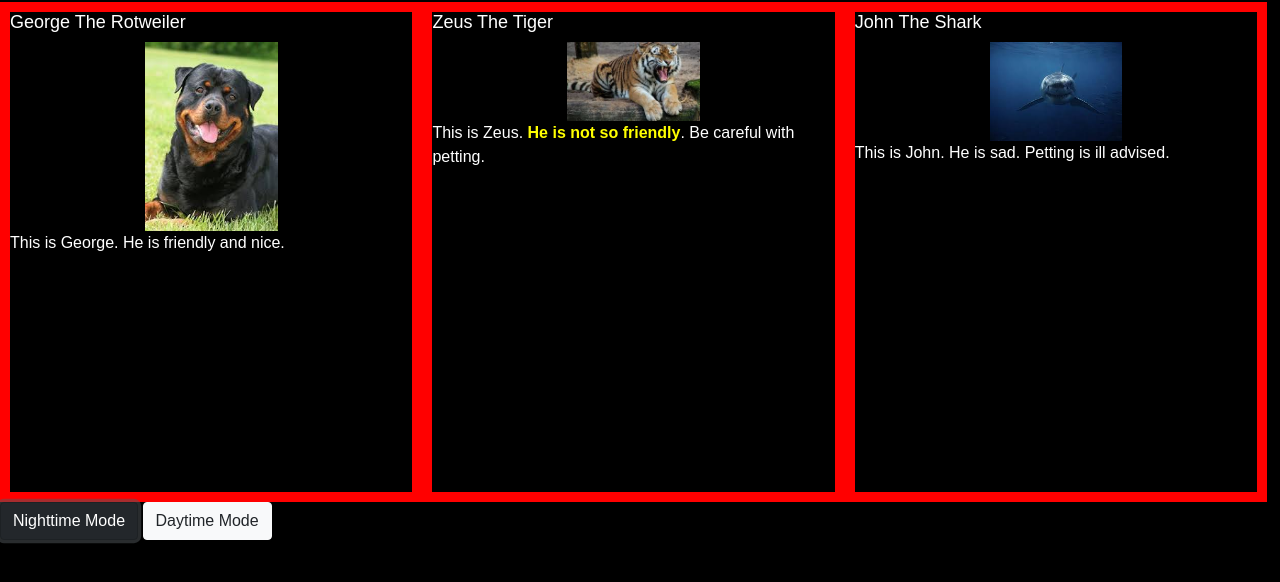
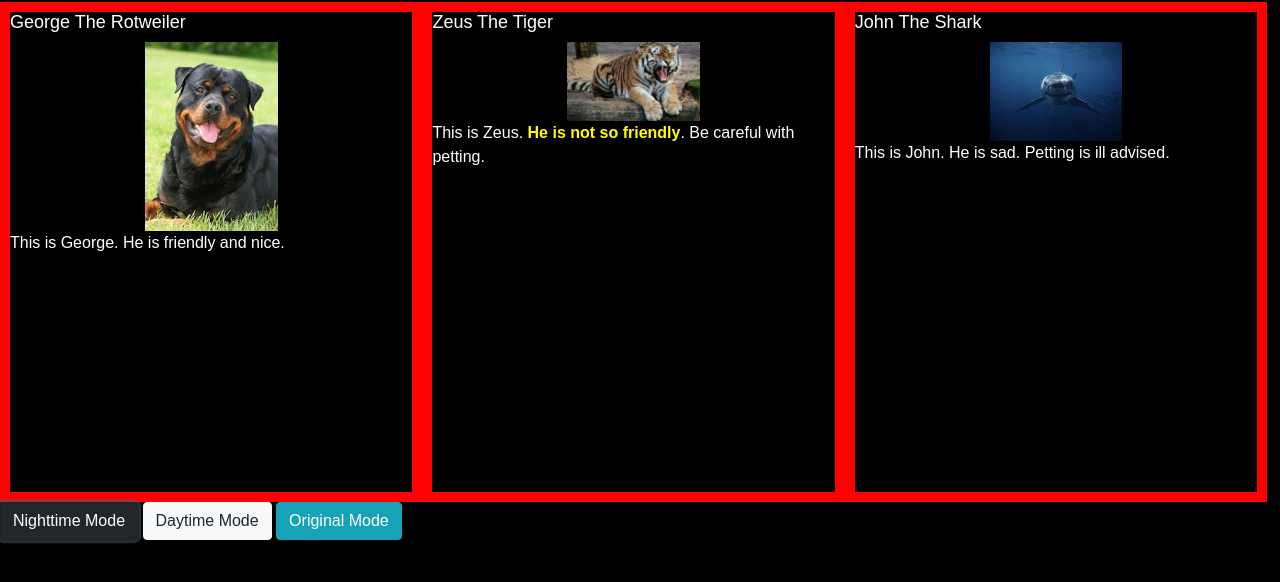
Before and after one commit to drewjparker91/animal-shelter-site, a plain HTML site: page index.html in a window 1280 px wide. Both pictures are taken after a click on the button "Nighttime Mode". Shown: the part 54-636 px from the top of the page. Drawn offline with Linux system fonts and the light colour scheme.

Commit message:
add original background button
co-author: Drew Parker <drewparker91@gmail.com>

```diff
--- a/index.html
+++ b/index.html
@@ -30,5 +30,6 @@
 
   <button class="btn btn-dark" id="darkBackground">Nighttime Mode</button>
   <button class="btn btn-light" id="lightBackground">Daytime Mode</button>
+  <button class="btn btn-info" id="originalBackground">Original Mode</button>
 </body>
 </html>
--- a/js/scripts.js
+++ b/js/scripts.js
@@ -8,4 +8,8 @@ $(document).ready(function() {
     $("body").removeClass();
     $("body").addClass("daytime");
   });
+
+  $("button#originalBackground").click(function() {
+    $("body").removeClass();
+  });
 });
```
